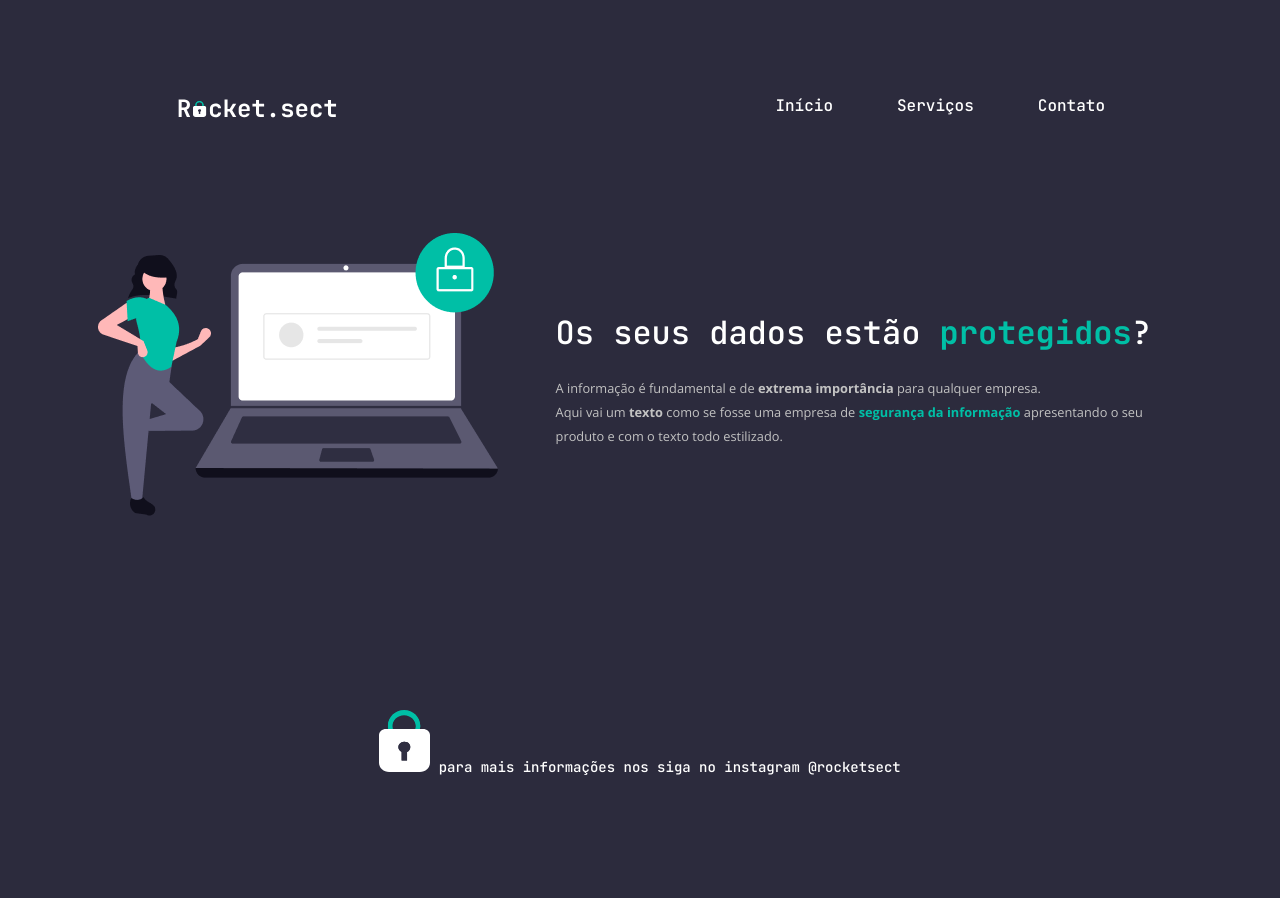
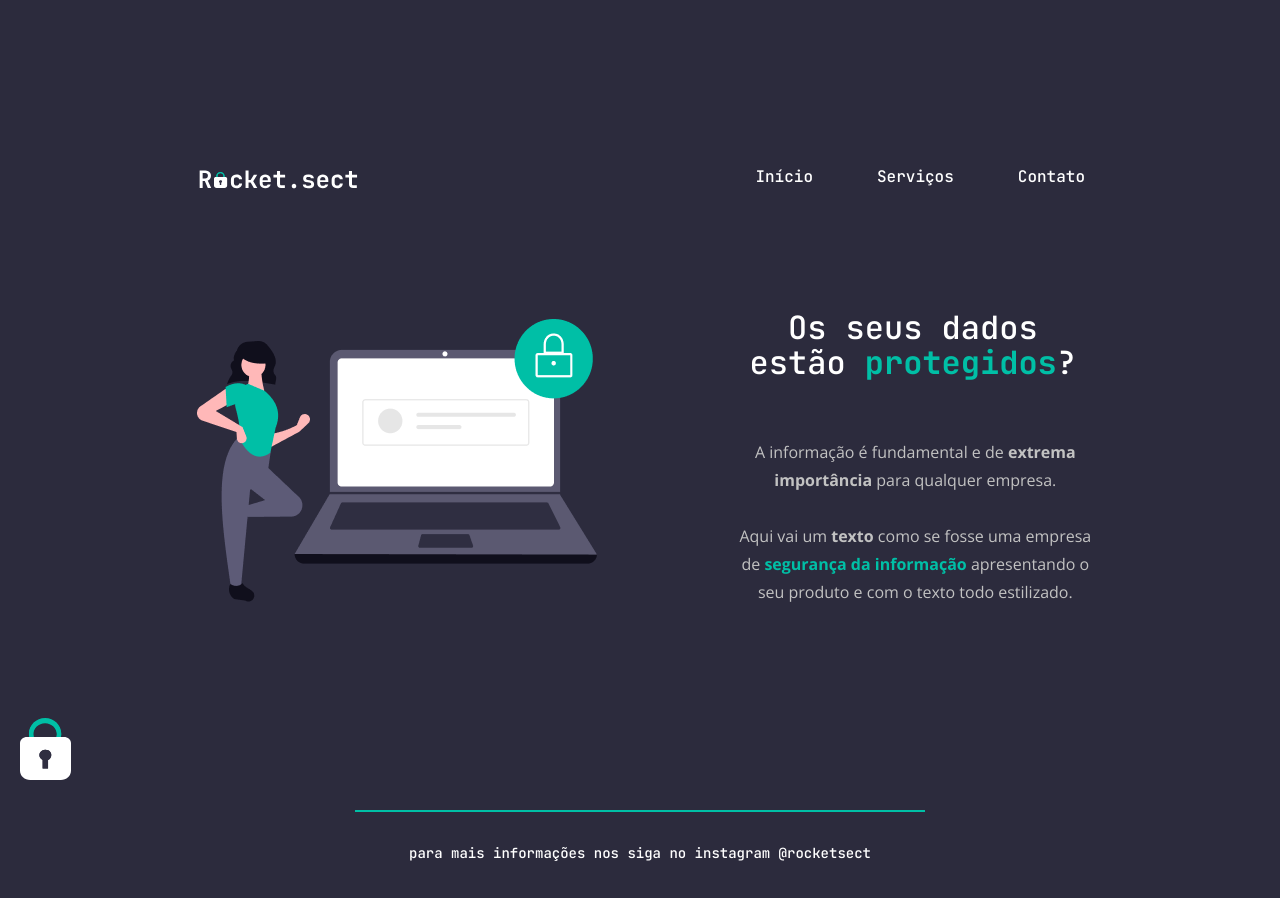
Before and after one commit to quitferr/02-rocket-sect, a plain HTML site: page index.html in a window 1280 px wide. Before the commit the page ends 812 px from the top, so only its background shows below. Drawn offline with nearby package versions, Linux system fonts and the light colour scheme.

Commit message:
style: align itens

```diff
--- a/index.html
+++ b/index.html
@@ -31,12 +31,11 @@
           src="./assets/img1.png"
           alt="Mulher de camiseta verde e cabelo preto, fazendo pose inspiradora ao lado de um notebook com cadeado"
         />
-
         <section class="text">
           <h1>Os seus dados estão <span>protegidos</span>?</h1>
           <p>
             A informação é fundamental e de <strong>extrema importância</strong> para qualquer
-            empresa. </br>
+            empresa. </br></br>
             Aqui vai um <strong>texto</strong> como se fosse uma empresa de <span>segurança da informação</span> apresentando o seu produto e com o texto todo estilizado.
           </p>
         </section>
@@ -48,8 +47,11 @@
         id="padlock"
         src="./assets/padlock.svg"
         alt="cadeado branco com detalhe verde">
+
+        <div id="line"></div>
         para mais informações nos siga no instagram
         <a href="http://instagram.com/rocketsect" target="_blank">@rocketsect</a>
+
       </footer>
     </div>
   </body>
--- a/style.css
+++ b/style.css
@@ -1,9 +1,10 @@
 body {
   font-family: "JetBrains Mono", monospace;
-  background: #2C2B3D;
+  background: #2c2b3d;
+  text-align: center;
 }
 
-.page{
+.page {
   width: 1280;
   margin: 0 auto 0;
   padding: 71px 89px 23px;
@@ -13,7 +14,7 @@ nav {
   display: flex;
   justify-content: space-between;
   align-items: center;
-  margin: 0 78px 101px;
+  margin: 71px 98px 101px 99px;
 }
 
 ul {
@@ -33,25 +34,29 @@ main {
   align-items: center;
   justify-content: space-between;
   gap: 3.6rem;
+  margin: 0 89px 101px 99px;
 }
 
 h1 {
   font-size: 2rem;
   line-height: 2.2rem;
-  color: #FFF;
+  color: #fff;
   font-weight: normal;
+  margin: 6px 0 0 77px;
 }
 
 section p {
   font-family: "Open Sans", sans-serif;
-  font-size: 0.8rem;
-  line-height: 1.5rem;
-  color: #C2C2C2;
+  font-size: 16px;
+  line-height: 28px;
+  color: #c2c2c2;
   font-weight: 400;
+  margin: 58px 0 10px 82px;
 }
 
-h1 span, p span {
-  color: #00BFA6;
+h1 span,
+p span {
+  color: #00bfa6;
   font-weight: 700;
 }
 
@@ -59,7 +64,25 @@ footer {
   font-size: 14px;
   line-height: 28px;
   text-align: center;
-  color: #FFF;
+  color: #fff;
   font-weight: 500;
   margin-top: 194px;
 }
+
+#line {
+  width: 568px;
+  height: 0px;
+  margin: 0 auto 27px;
+  border: 1px solid #00BFA6;
+}
+
+#padlock {
+  position: fixed;
+  bottom: 0px;
+  left: 0px;
+  margin: 20px;
+}
+
+#footer {
+  margin-bottom: 23px;
+}
```
Also changed, not shown: assets/capa-dourada.png (added).
